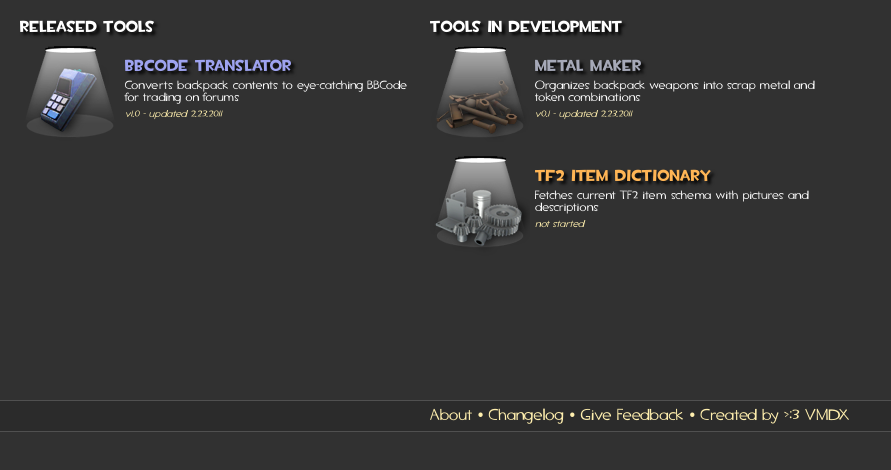
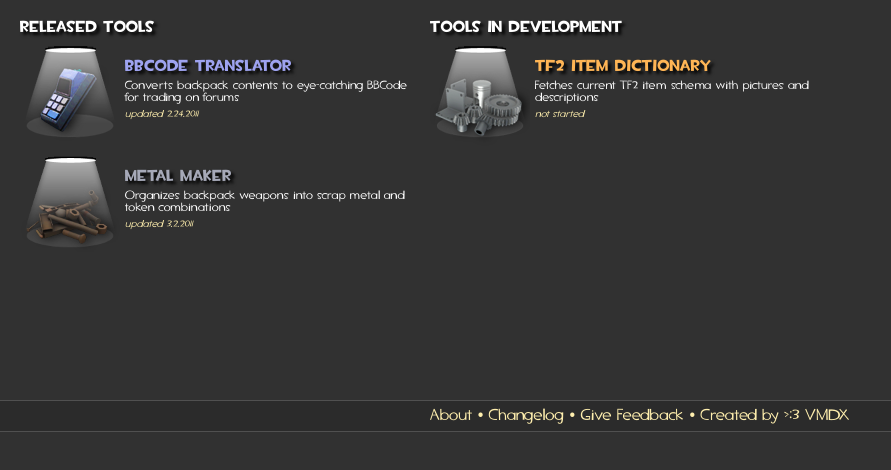
Before and after one commit to vmdx/tf2toolbox, a PHP site: page / in a window 1280 px wide. Shown: the part 101-571 px from the top of the page, without its empty margins (0-891 px from the left). Run offline with PHP 8.4, Linux system fonts and the light colour scheme; data that the repository does not hold is empty.

Commit message:
updated the index page

```diff
--- a/index.php
+++ b/index.php
@@ -33,20 +33,19 @@
         <a href="bbcode_lookup.php"><img class="tool_img" src="media/bbcode_tool_spotlight.png" alt="bbcode_spotlight"></a>
         <a href="bbcode_lookup.php"><span class="tool_title" id="bbcode_tool">BBCode Translator</span></a>
         <span class="tool_desc">Converts backpack contents to eye-catching BBCode for trading on forums</span>
-        <span class="tool_news">v1.0 - updated 2.23.2011</span>
+        <span class="tool_news">updated 2.24.2011</span>
       </div>
-
+      <div class="tool">
+        <a href="metal_lookup.php"><img class="tool_img" src="media/metal_tool_spotlight.png" alt="bbcode_spotlight"></a>
+        <a href="metal_lookup.php"><span class="tool_title" id="metal_tool">Metal Maker</span></a>
+        <span class="tool_desc">Organizes backpack weapons into scrap metal and token combinations</span>
+        <span class="tool_news">updated 3.2.2011</span>
+      </div>
 
     </div>
 
     <div id="indev_tools" class="toolbox">
       <span class="tools_title">Tools In Development</span>
-      <div class="tool">
-        <a href="metal_lookup.php"><img class="tool_img" src="media/metal_tool_spotlight.png" alt="bbcode_spotlight"></a>
-        <a href="metal_lookup.php"><span class="tool_title" id="metal_tool">Metal Maker</span></a>
-        <span class="tool_desc">Organizes backpack weapons into scrap metal and token combinations</span>
-        <span class="tool_news">v0.1 - updated 2.23.2011</span>
-      </div>
       <div class="tool">
         <img class="tool_img" src="media/dictionary_tool_spotlight.png" alt="bbcode_spotlight">
         <span class="tool_title" id="dict_tool">TF2 Item Dictionary</span>
```
Also changed, not shown: changelog.txt.
